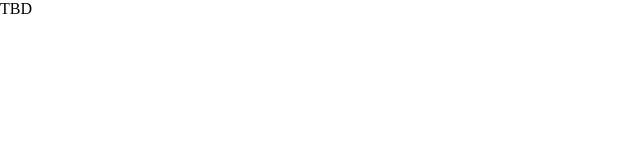
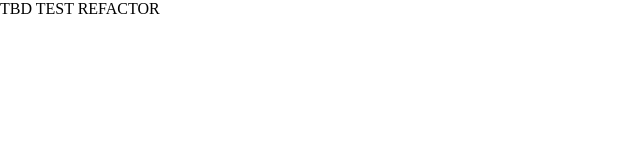
Before and after one commit to askavian/quiz, a plain HTML site: page index.html in a window 1280 px wide. Shown: the whole page, without its empty margins (0-640 px from the left). Drawn offline with Linux system fonts and the light colour scheme.

Commit message:
refactor: test commit

```diff
--- a/index.html
+++ b/index.html
@@ -11,6 +11,6 @@
 </head>
 
 <body>
-    TBD<!--NEEDS TO BE CHANGED-->
+    TBD TEST REFACTOR<!--NEEDS TO BE CHANGED-->
 </body>
 </html>
```
